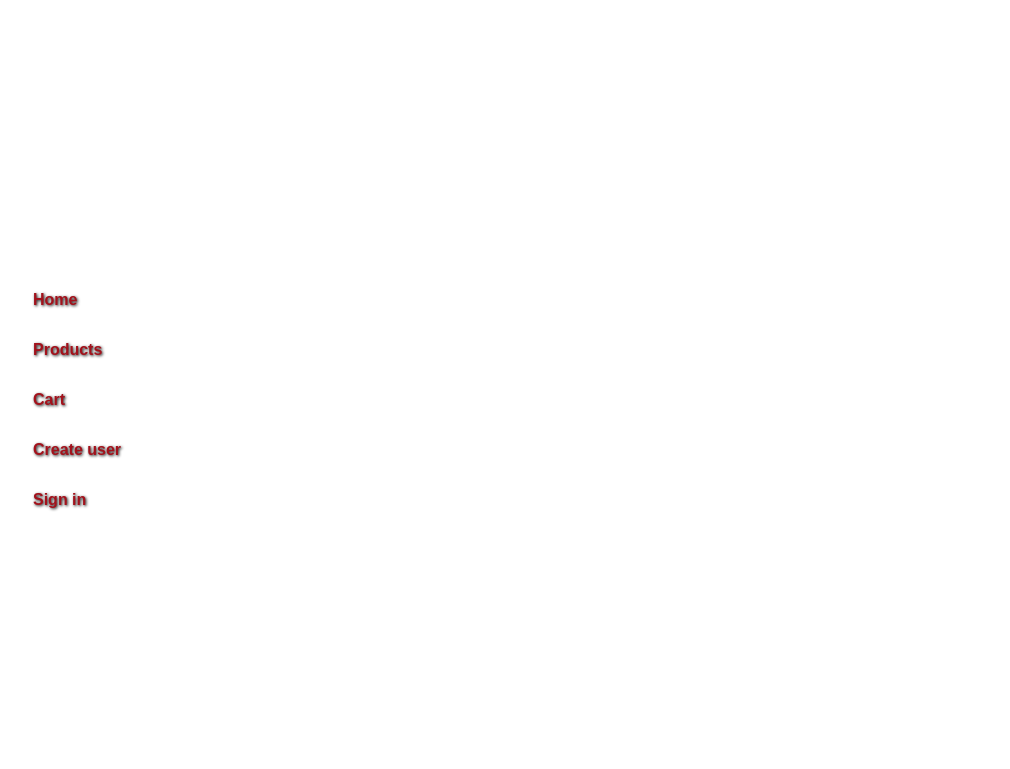
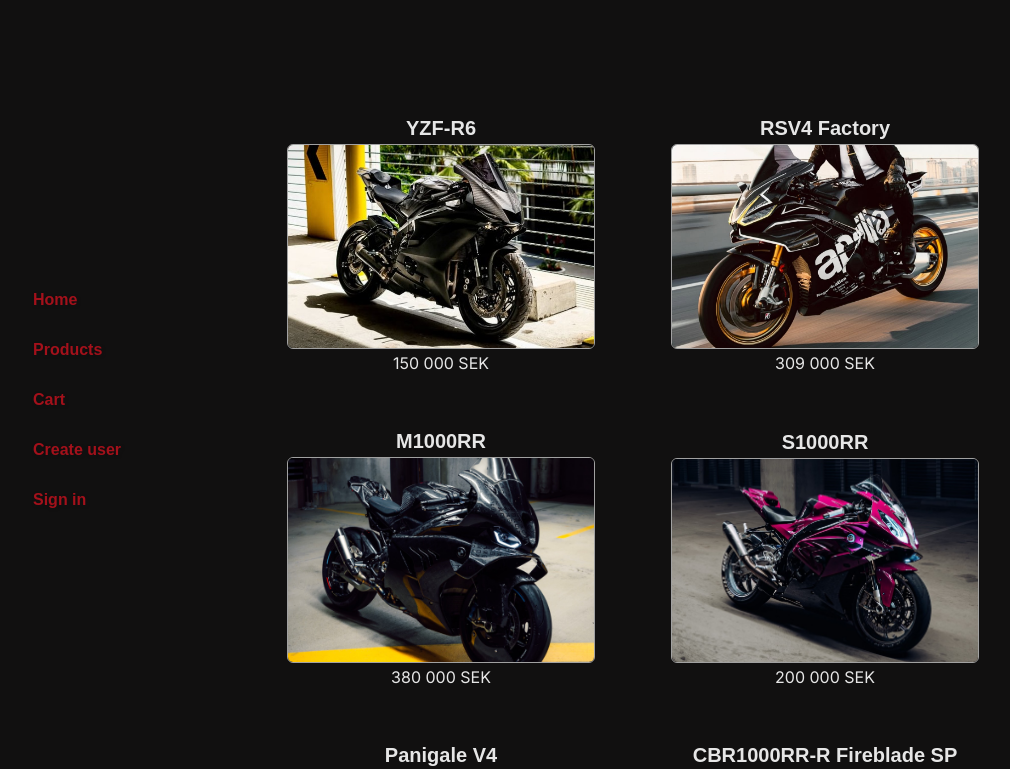
Before and after one commit to Filippa24/granssnittsutvecklingfilippabengtssonsysm9, a React (Create React App) app: page /products in a window 1280 px wide. Shown: the top 769 px of the page, without its empty margins (7-1017 px from the left). Built offline with nearby package versions, Linux system fonts and the light colour scheme; data requests are answered from the project's data file; a web font is replaced by a local one.

Commit message:
added images to db.json + products component + usefetch hook

```diff
--- a/db.json
+++ b/db.json
@@ -2,113 +2,173 @@
   "motorcycles": [
     {
       "id": 1,
-      "name": "YZF-R6",
+      "model": "YZF-R6",
       "make": "Yamaha",
       "type": "Sport",
       "year": 2020,
       "hp": 120,
       "about": "Yamaha YZF-R6 combines race-focused engineering with aggressive styling and razor-sharp handling. Powered by a high-revving 599cc inline-four engine producing around 120 horsepower, it delivers explosive top-end performance, precise cornering, and track-inspired technology for an exhilarating supersport experience on both road and circuit.",
       "price": 150000,
-      "quantity": 1
+      "quantity": 1,
+      "images": [
+        "/Media/media.productList/productList.1.jpg",
+        "/Media/media.productDetails/r63.jpg",
+        "/Media/media.productDetails/r61.jpg",
+        "/Media/media.productDetails/r62.jpg"
+      ]
     },
     {
       "id": 2,
-      "name": "RSV4 Factory",
+      "model": "RSV4 Factory",
       "make": "Aprilia",
       "type": "Sport",
       "year": 2022,
       "hp": 220,
       "about": "Aprilia RSV4 Factory blends MotoGP-derived aerodynamics with extreme V4 performance and precision Italian engineering. Powered by a ferocious 1100cc V4 engine producing over 200 horsepower, it delivers explosive acceleration, razor-sharp handling, and advanced electronics for an uncompromising superbike experience on both road and track.",
       "price": 309000,
-      "quantity": 5
+      "quantity": 5,
+      "images": [
+        "/Media/media.productList/productList.2.jpg",
+        "/Media/media.productDetails/aprilia2.jpg",
+        "/Media/media.productDetails/aprilia3.jpg",
+        "/Media/media.productDetails/aprilia1.jpg"
+      ]
     },
     {
       "id": 3,
-      "name": "M1000RR",
+      "model": "M1000RR",
       "make": "BMW",
       "type": "Sport",
       "year": 2024,
       "hp": 218,
       "about": "BMW M 1000 RR combines World Superbike-inspired engineering with cutting-edge aerodynamics and extreme high-performance precision. Powered by a ferocious 999cc inline-four engine producing 218 horsepower, it delivers explosive acceleration, advanced rider electronics, and razor-sharp handling for an uncompromising superbike experience on both road and track.",
       "price": 380000,
-      "quantity": 4
+      "quantity": 4,
+      "images": [
+        "/Media/media.productList/productList.3.jpg",
+        "/Media/media.productDetails/bmw1.jpg",
+        "/Media/media.productDetails/bmw3.jpg",
+        "/Media/media.productDetails/bmw2.jpg"
+      ]
     },
     {
       "id": 4,
-      "name": "S1000RR",
+      "model": "S1000RR",
       "make": "BMW",
       "type": "Sport",
       "year": 2017,
       "hp": 199,
       "about": "BMW S1000RR combines race-inspired engineering with cutting-edge electronics and explosive superbike performance. Powered by a high-revving 999cc inline-four engine producing 199 horsepower, it delivers brutal acceleration, razor-sharp handling, and advanced rider technology for an exhilarating riding experience on both road and track.",
       "price": 200000,
-      "quantity": 3
+      "quantity": 3,
+      "images": [
+        "/Media/media.productList/productList.4.jpg",
+        "/Media/media.productDetails/s1k1.jpg",
+        "/Media/media.productDetails/s1k3.jpg",
+        "/Media/media.productDetails/s1k2.jpg"
+      ]
     },
     {
       "id": 5,
-      "name": "Panigale V4",
+      "model": "Panigale V4",
       "make": "Ducati",
       "type": "Sport",
       "year": 2025,
       "hp": 215,
       "about": "The Ducati Panigale V4 combines MotoGP-inspired performance with cutting-edge Italian design. Powered by a high-revving V4 engine delivering over 200 horsepower, it offers breathtaking acceleration, razor-sharp handling, and advanced rider technology for an unmatched superbike experience on both road and track.",
       "price": 305000,
-      "quantity": 5
+      "quantity": 5,
+      "images": [
+        "/Media/media.productList/productList.5.jpg",
+        "/Media/media.productDetails/ducati21.jpg",
+        "/Media/media.productDetails/ducati22.jpg",
+        "/Media/media.productDetails/ducati23.jpg"
+      ]
     },
     {
       "id": 6,
-      "name": "CBR1000RR-R Fireblade SP",
+      "model": "CBR1000RR-R Fireblade SP",
       "make": "Honda",
       "type": "Sport",
       "year": 2024,
       "hp": 217,
       "about": "Honda CBR1000RR-R Fireblade SP combines MotoGP-derived engineering with razor-sharp aerodynamics and precision superbike performance. Powered by a high-revving 999cc inline-four engine producing over 217 horsepower, it delivers explosive acceleration, advanced electronic control systems, and track-focused handling for an uncompromising riding experience on both road and circuit.",
       "price": 336000,
-      "quantity": 2
+      "quantity": 2,
+      "images": [
+        "/Media/media.productList/productList.6.jpg",
+        "/Media/media.productDetails/fireblade2.jpg",
+        "/Media/media.productDetails/fireblade3.jpg",
+        "/Media/media.productDetails/fireblade1.jpg"
+      ]
     },
     {
       "id": 7,
-      "name": "Ninja H2",
+      "model": "Ninja H2",
       "make": "Kawasaki",
       "type": "Sport",
       "year": "2018",
       "hp": 315,
       "about": "Kawasaki Ninja H2 is a hyperbike that combines supercharged engineering with extreme aerodynamic design and cutting-edge electronics. Powered by a 998cc supercharged inline-four producing over 230 horsepower, it delivers brutal acceleration, unmatched straight-line speed, and advanced stability systems for a truly unique high-performance riding experience.",
       "price": 320000,
-      "quantity": 2
+      "quantity": 2,
+      "images": [
+        "/Media/media.productList/productList.7.jpg",
+        "/Media/media.productDetails/h21.jpg",
+        "/Media/media.productDetails/h23.jpg",
+        "/Media/media.productDetails/h22.jpg"
+      ]
     },
     {
       "id": 8,
-      "name": "1290 Superduke R",
+      "model": "1290 Superduke R",
       "make": "KTM",
       "type": "Naked",
       "year": "2023",
       "hp": 180,
       "about": "KTM 1290 Super Duke R is an extreme hyper naked motorcycle that blends superbike-level performance with raw streetfighter character. Powered by a 1301cc V-twin engine producing around 180 horsepower, it delivers brutal acceleration, massive torque, and sharp handling combined with advanced electronics for a thrilling and uncompromising riding experience on both road and track.",
       "price": 219000,
-      "quantity": 8
+      "quantity": 8,
+      "images": [
+        "/Media/media.productList/productList.8.jpg",
+        "/Media/media.productDetails/ktm1.jpg",
+        "/Media/media.productDetails/ktm2.jpg",
+        "/Media/media.productDetails/ktm3.jpg"
+      ]
     },
     {
       "id": 9,
-      "name": "YZF-R1",
+      "model": "YZF-R1",
       "make": "Yamaha",
       "type": "Sport",
       "year": "2023",
       "hp": 200,
       "about": "Yamaha YZF-R1 is a high-performance superbike inspired by MotoGP technology, combining aggressive aerodynamics with a high-revving 998cc crossplane engine producing around 200 horsepower. It delivers razor-sharp handling, advanced electronics, and explosive acceleration for a race-focused riding experience on both road and track.",
       "price": 240000,
-      "quantity": 10
+      "quantity": 10,
+      "images": [
+        "/Media/media.productList/productList.9.jpg",
+        "/Media/media.productDetails/r12.jpg",
+        "/Media/media.productDetails/r13.jpg",
+        "/Media/media.productDetails/r11.jpg"
+      ]
     },
     {
       "id": 10,
-      "name": "YZF-R7",
+      "model": "YZF-R7",
       "make": "Yamaha",
       "type": "Sport",
       "year": "2023",
       "hp": 73,
       "about": "Yamaha YZF-R7 is a lightweight supersport motorcycle that combines everyday usability with track-inspired performance. Powered by a 689cc CP2 parallel-twin engine producing around 73 horsepower, it delivers smooth torque, agile handling, and modern electronics for a balanced and accessible riding experience on both road and track.",
       "price": 110000,
-      "quantity": 10
+      "quantity": 10,
+      "images": [
+        "/Media/media.productList/productList.10.jpg",
+        "/Media/media.productDetails/r72.jpg",
+        "/Media/media.productDetails/r71.jpg",
+        "/Media/media.productDetails/r73.jpg"
+      ]
     }
   ]
 }
--- a/package.json
+++ b/package.json
@@ -7,6 +7,7 @@
     "@testing-library/jest-dom": "^6.9.1",
     "@testing-library/react": "^16.3.2",
     "@testing-library/user-event": "^13.5.0",
+    "json-server": "^1.0.0-beta.15",
     "react": "^19.2.6",
     "react-dom": "^19.2.6",
     "react-router-dom": "^7.15.0",
@@ -17,7 +18,8 @@
     "start": "react-scripts start",
     "build": "react-scripts build",
     "test": "react-scripts test",
-    "eject": "react-scripts eject"
+    "eject": "react-scripts eject",
+    "server": "json-server --watch db.json --port 3001"
   },
   "eslintConfig": {
     "extends": [
--- a/src/App.js
+++ b/src/App.js
@@ -1,20 +1,20 @@
 //app.js = innehållet i vår app
 
-import { BrowserRouter as Router, Routes, Route, Link } from "react-router-dom";
+import { BrowserRouter as Router, Routes, Route } from "react-router-dom";
 import "./style.css";
 import Hero from "./components/Hero";
 import Navbar from "./components/Navbar";
+import Products from "./components/Products";
 
 function App() {
   return (
-    <div>
       <Router>
         <Navbar/>
         <Routes>
           <Route path="/" element={<Hero />} />
+          <Route path="/products" element={<Products />} />
         </Routes>
       </Router>
-    </div>
   );
 }
 
--- a/src/components/Navbar.jsx
+++ b/src/components/Navbar.jsx
@@ -1,14 +1,31 @@
+import { useLocation } from "react-router-dom";
+import { Link } from "react-router-dom";
+
 function Navbar() {
+
+  //uselocation för att kontrollera att vi är på url /products, eftersom då ska vi använda navbaren med mörk bakgrund ist för transparent
+
+  const location = useLocation();
+  const isDark = location.pathname === "/products";
   return (
-    <section className="navbar">
+    // om isdark är true får navbar även klassen navbar--dark. men om isdark är false är navbar bara navbar, ingen css ändras
+    <section className={`navbar ${isDark ? "navbar--dark" : ""}`}>
       <div className="navbar__mobile--container">
-        <h4 className="navbar__mobile--text">Home</h4>
-        <h4 className="navbar__mobile--text">Products</h4>
+        <Link to="/">
+          <h4 className="navbar__mobile--text">Home</h4>
+        </Link>
+        <Link to="/products">
+          <h4 className="navbar__mobile--text">Products</h4>
+        </Link>
         <h4 className="navbar__mobile--text">Cart</h4>
       </div>
       <div className="navbar__container">
-        <h4 className="navbar__text">Home</h4>
-        <h4 className="navbar__text">Products</h4>
+        <Link to="/">
+          <h4 className="navbar__text">Home</h4>
+        </Link>
+        <Link to="/products">
+          <h4 className="navbar__text">Products</h4>
+        </Link>
         <h4 className="navbar__text">Cart</h4>
         <h4 className="navbar__text">Create user</h4>
         <h4 className="navbar__text">Sign in</h4>
--- /dev/null
+++ b/src/components/Products.jsx
@@ -0,0 +1,44 @@
+import React, { useState, useEffect } from "react";
+import UseFetch from "../hooks/useFetch";
+import ProductCard from "./cards/ProductCard";
+
+function Products() {
+  //variabel för url
+  const url = "http://localhost:3001/motorcycles";
+
+  //hämta valfri data från db.json via usefetch-hook, döper variabeln data till products ist
+  const { data: products, loading, error } = UseFetch(url);
+
+  console.log("products:", products);
+  console.log("loading:", loading);
+  console.log("error:", error);
+
+  if (loading) {
+    return (
+      //för att slippa se den vita blinkningen när man går från home till andra komponenter:
+      <div className="loading__background">
+        <p>Loading products.</p>
+      </div>
+    );
+  }
+
+  if (error) {
+    return <p>Error loading products.</p>;
+  }
+
+  if (!products) {
+    return <p>Products could not be found.</p>;
+  }
+
+  return (
+    <div className="products__background">
+      <div className="product__list">
+        {products.map((product) => (
+          <ProductCard key={product.id} product={product} /> //skicka hela product-objektet i en variabel som heter product
+        ))}
+      </div>
+    </div>
+  );
+}
+
+export default Products;
--- a/src/components/cards/ProductCard.jsx
+++ b/src/components/cards/ProductCard.jsx
@@ -1,8 +1,18 @@
-function ProductCard() {
+//ta emot product-objektet från products.jsx
+function ProductCard({product}) {
     return (
-        <div>
-
-        </div>
+      <div className="product__container">
+        <h1 className="product__title dynamicTxt">{product.model}</h1>
+        <img
+          src={product.images[0]}
+          alt={product.model}
+          className="product__image"
+        ></img>
+        <p className="product__price dynamicTxt">
+          {/* .toLocaleString("sv-SE") för att formattera det till pris i svenska (ger mellanrum i priset frö att det ska vara lättare att läsa) */}
+          {product.price.toLocaleString("sv-SE")} SEK
+        </p>
+      </div>
     );
 }
 
--- /dev/null
+++ b/src/hooks/useFetch.jsx
@@ -0,0 +1,35 @@
+import React, { useState, useEffect } from "react";
+
+//skapa hook som hämtar data från db.json, skriv på ett ställe och hämta där det behövs.
+
+//ta emot url som parameter. urlen är för det specifika du vill hämta
+function UseFetch(url) {
+  //stateful variabler:
+  const [data, setData] = useState(null); //data ska vaar null som standard
+  const [loading, setLoading] = useState(true);
+  const [error, setError] = useState(null);
+
+  useEffect(() => {
+    const fetchData = async () => {
+      try {
+        setLoading(true);
+
+        const response = await fetch(url);
+        const result = await response.json();
+        setData(result);
+      } catch (error) {
+        setError(error);
+      } finally {
+        //finally blocket körs alltid, oavsett om det gick bra eller om vi fångade ett fel
+        setLoading(false);
+      }
+    };
+
+    fetchData(); //anropa fetchdata för att köra fetchdata
+  }, [url]); //detta körs direkt(standard) och när url ändras
+
+  //returnerar ett objekt med dessa värden. kan sen hämta och visa upp valt värde där man anropar denna funktion
+  return { data, loading, error };
+}
+
+export default UseFetch;
--- a/src/style.css
+++ b/src/style.css
@@ -20,7 +20,11 @@
   --black: #111010;
   --white: #e6e6e6;
   --red: #a3111b;
-  --grey: #A1A1A1;
+  --grey: #a1a1a1;
+}
+
+#root {
+  width: 100%;
 }
 
 html {
@@ -30,6 +34,7 @@
 /* HERO---------------------------------------------------------------------------------------------------------------------- */
 
 .hero {
+  background: var(--black);
   background-image: url(../public/Media/media.backgrounds/background.1.jpg);
   width: 100%;
   height: 100vh;
@@ -74,6 +79,13 @@
   text-shadow: var(--shadow);
 }
 
+/* för att slippa se den vita blinkningen när man går från home till andra komponenter: */
+.loading__background {
+  background: var(--black);
+  width: 100%;
+  min-height: 100vh;
+}
+
 @media (min-width: 768px) {
   .hero__title {
     font-size: 5rem;
@@ -99,8 +111,13 @@
   top: 0;
   left: 0;
   width: 100%;
+  height: 120px;
   z-index: 100;
   align-items: center;
+}
+
+.navbar--dark {
+  background: var(--black);
 }
 
 .navbar__mobile--container {
@@ -110,20 +127,27 @@
   margin-top: 5vh;
 }
 
-.navbar__mobile--text, .navbar__text {
+.navbar__mobile--text,
+.navbar__text {
   padding: 1rem;
   color: var(--red);
   font-size: var(--fontSize-XS);
   text-shadow: var(--shadow);
 }
 
-.navbar__mobile--text:hover, .navbar__text:hover {
+.navbar__mobile--text:hover,
+.navbar__text:hover {
   color: var(--grey);
   cursor: pointer;
 }
 
 .navbar__container {
   display: none;
+}
+
+/* link fast i css heter det ändå a: */
+a {
+  text-decoration: none;
 }
 
 @media (min-width: 768px) {
@@ -139,6 +163,89 @@
     display: flex;
     align-items: center;
     width: 200px;
-    height: 100vh
+    height: 100vh;
+  }
+  .navbar--dark {
+    background: transparent;
   }
 }
+
+/* PRODUCTCARD---------------------------------------------------------------------------------------------------- */
+
+.products__background {
+  background: var(--black);
+  width: 100%;
+}
+
+.product__list {
+  background: var(--black);
+  width: 100%;
+  display: flex;
+  justify-content: center;
+  flex-direction: column;
+  align-items: center;
+  text-align: center;
+  padding-top: 60px;
+  padding-bottom: 60px;
+}
+
+.product__container {
+  width: 80%;
+  background: var(--black);
+  display: flex;
+  flex-direction: column;
+  gap: 0.25rem; /*lite luft mellan title, image och price */
+}
+
+.product__title {
+  font-size: var(--fontSize-S);
+  height: 5rem;
+  overflow: hidden;
+  display: flex;
+  align-items: flex-end;
+  justify-content: center;
+}
+
+.product__price {
+  font-family: var(--secondayFont);
+  font-size: var(--fontSize-XS);
+}
+
+.product__image {
+  width: 100%;
+  max-width: 100%;
+  object-fit: cover;
+  border: 1px solid var(--grey);
+  border-radius: 6px;
+}
+
+.product__container:hover .product__title,
+.product__container:hover .product__price {
+  cursor: pointer;
+  color: var(--red);
+}
+
+.product__image:hover {
+  cursor: pointer;
+  border: 1px solid var(--red);
+}
+
+@media (min-width: 500px) {
+  .product__list {
+    display: grid;
+    grid-template-columns: repeat(2, 1fr);
+    justify-items: center;
+    max-width: 90%;
+    margin: 0 auto;
+    column-gap: 0rem;
+  }
+}
+
+@media (min-width: 768px) {
+  .product__list {
+    display: grid;
+    grid-template-columns: repeat(2, 1fr);
+    justify-items: center;
+    max-width: 60%;
+  }
+}
```
Also changed, not shown: 1 other file (tests, documents, lock files or other folders).
